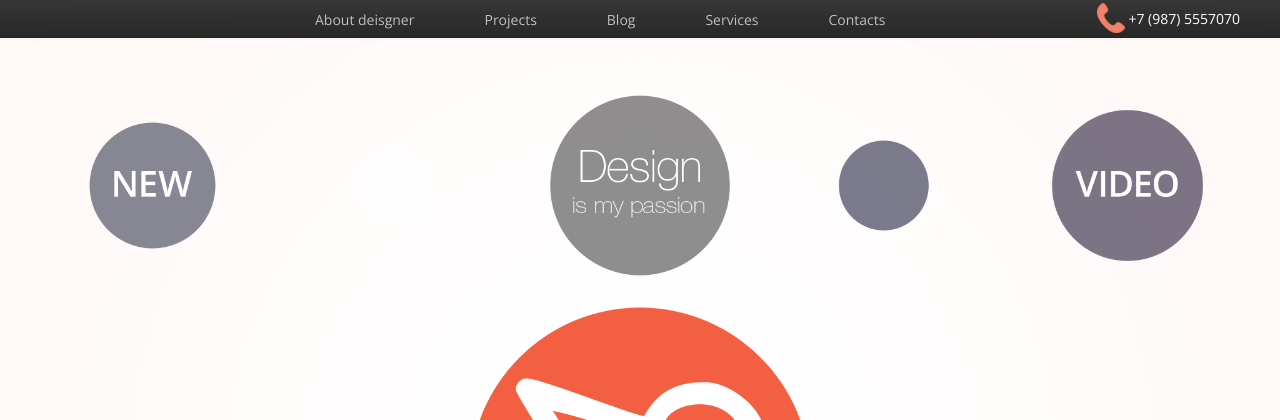
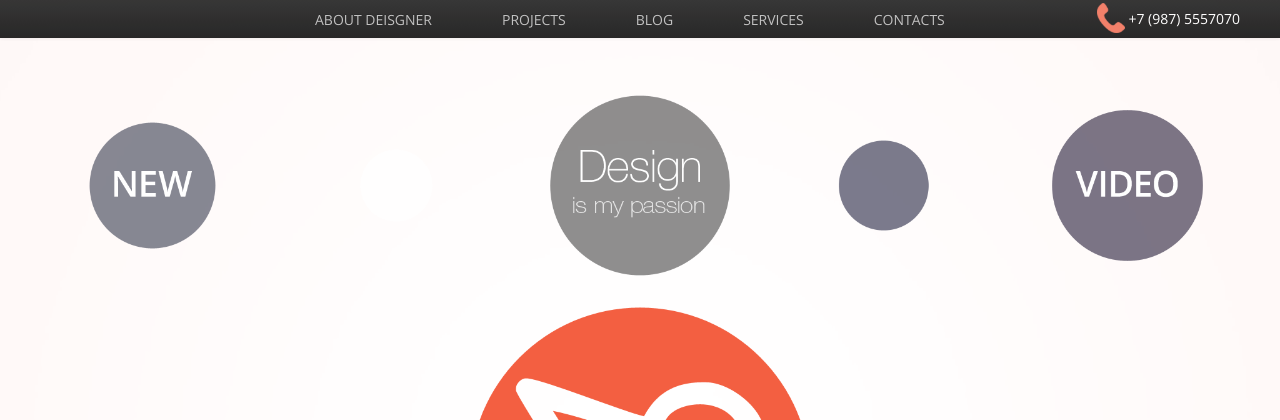
Before and after one commit to emakarov/ovarenik, a Django app: template ovarenik/templates/blog/index.html in a window 1280 px wide. Shown: the top 420 px of the page. Run offline with Django 3.2, Linux system fonts and the light colour scheme; the template is opened without the code that fills it, so the values that code supplies are empty; parts of the project's set-up code (start-up, migrations or seed data) failed here and were passed over; some libraries are stand-ins or nearby versions.

Commit message:
uppercase

```diff
--- a/ovarenik/templates/base.html
+++ b/ovarenik/templates/base.html
@@ -30,6 +30,9 @@
     <style>
     #nvbin{
       margin-left: -60px;
+    }
+    li>a{
+    text-transform:uppercase;
     }
     </style>
   {% endblock %}
```
